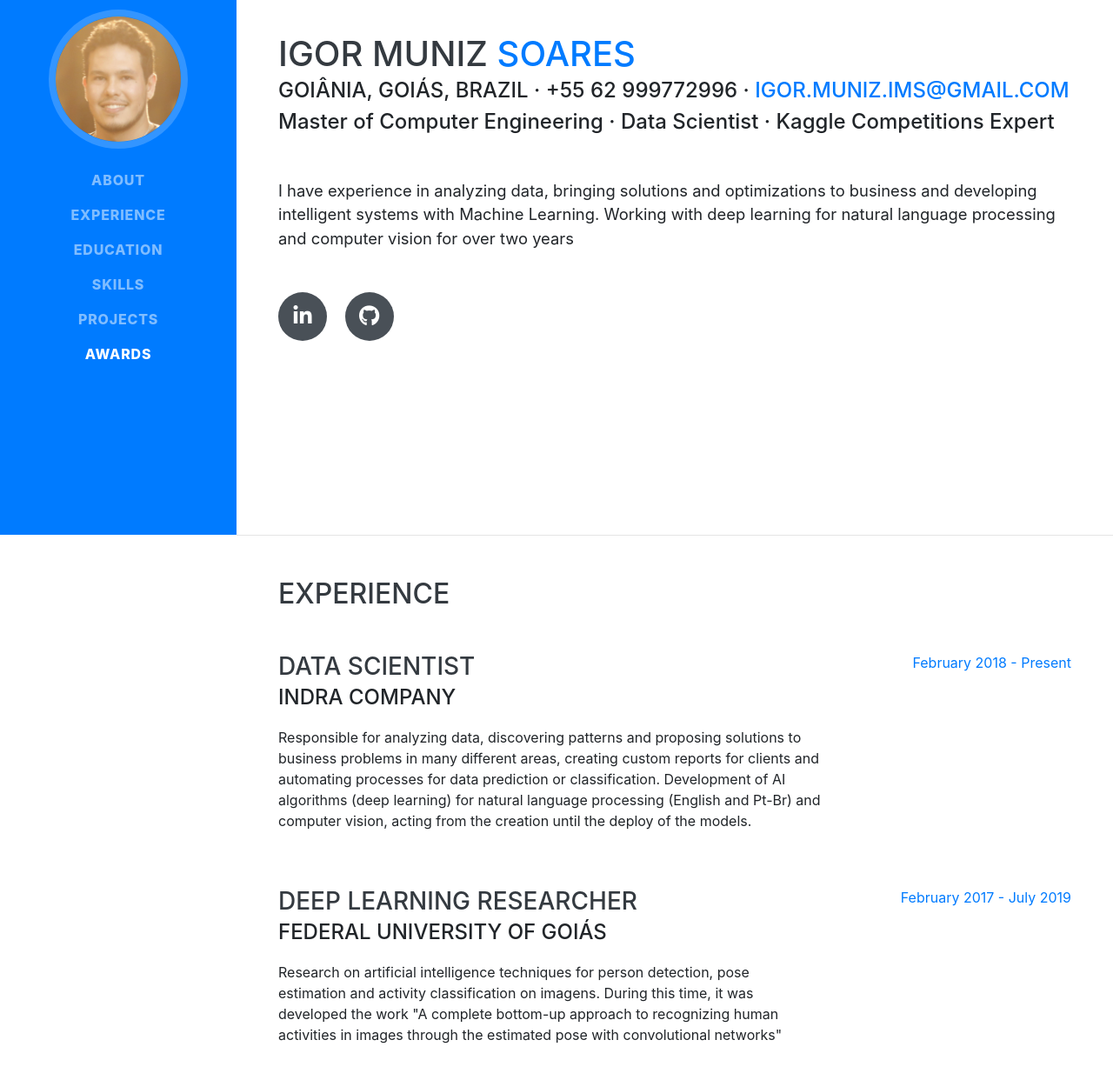
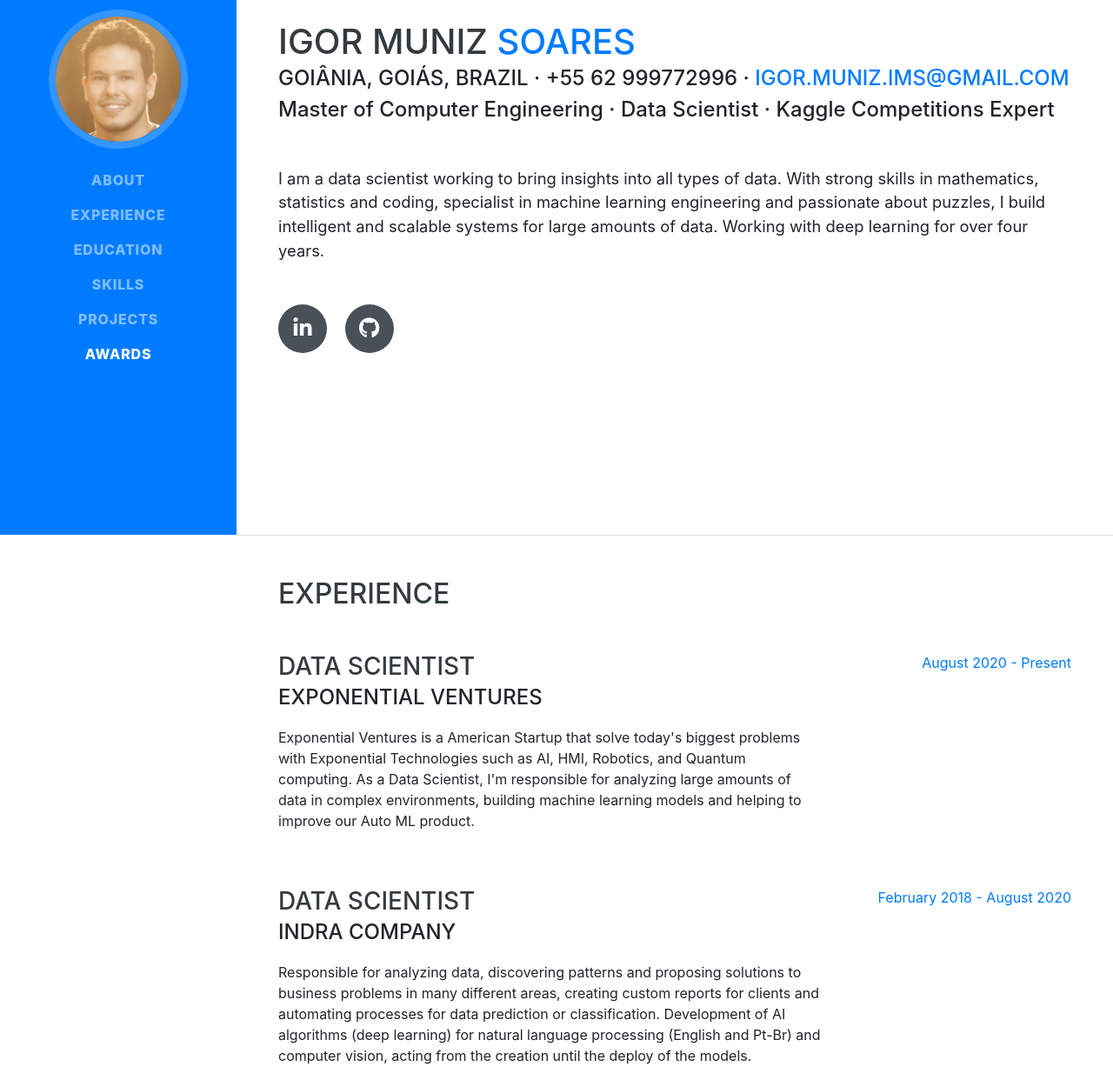
Before and after one commit to IgorMunizS/igormunizs.github.io, a website with bundled scripts: page index.html in a window 1280 px wide. Shown: the part 185-1427 px from the top of the page at 87% size. Built offline with nearby package versions, Linux system fonts and the light colour scheme; a web font is replaced by a local one.

Commit message:
update experience

```diff
--- a/index.html
+++ b/index.html
@@ -73,7 +73,12 @@
          <div class="subheading2 mb-5">Master of Computer Engineering · Data Scientist  ·
             Kaggle Competitions Expert
         </div>
-        <p class="lead mb-5">I have experience in analyzing data, bringing solutions and optimizations to business and developing intelligent systems with Machine Learning. Working with deep learning for natural language processing and computer vision for over two years</p>
+        <p class="lead mb-5">I am a data scientist working to bring insights into all types of data.
+            With strong skills in mathematics, statistics and coding, specialist
+            in machine learning engineering and passionate about puzzles,
+            I build intelligent and scalable systems for large amounts of data.
+            Working with deep learning for over four years.
+        </p>
         <div class="social-icons">
           <a href="https://www.linkedin.com/in/igor-muniz-soares-54273913b/">
             <i class="fab fa-linkedin-in"></i>
@@ -91,6 +96,22 @@
       <div class="w-100">
         <h2 class="mb-5">Experience</h2>
 
+          <div class="resume-item d-flex flex-column flex-md-row justify-content-between mb-5">
+          <div class="resume-content">
+            <h3 class="mb-0">Data Scientist</h3>
+            <div class="subheading mb-3">Exponential Ventures</div>
+            <p>
+                Exponential Ventures is a American Startup that solve today's biggest problems with Exponential Technologies
+                such as AI, HMI, Robotics, and Quantum computing. As a Data Scientist, I'm responsible for analyzing
+                large amounts of data in complex environments, building machine learning models and helping to improve our Auto ML product.
+
+            </p>
+          </div>
+          <div class="resume-date text-md-right">
+            <span class="text-primary">August 2020 - Present</span>
+          </div>
+        </div>
+
         <div class="resume-item d-flex flex-column flex-md-row justify-content-between mb-5">
           <div class="resume-content">
             <h3 class="mb-0">Data Scientist</h3>
@@ -102,7 +123,7 @@ Development of AI algorithms (deep learning) for natural language processing (En
 and computer vision, acting from the creation until the deploy of the models.</p>
           </div>
           <div class="resume-date text-md-right">
-            <span class="text-primary">February 2018 - Present</span>
+            <span class="text-primary">February 2018 - August 2020</span>
           </div>
         </div>
 
```
